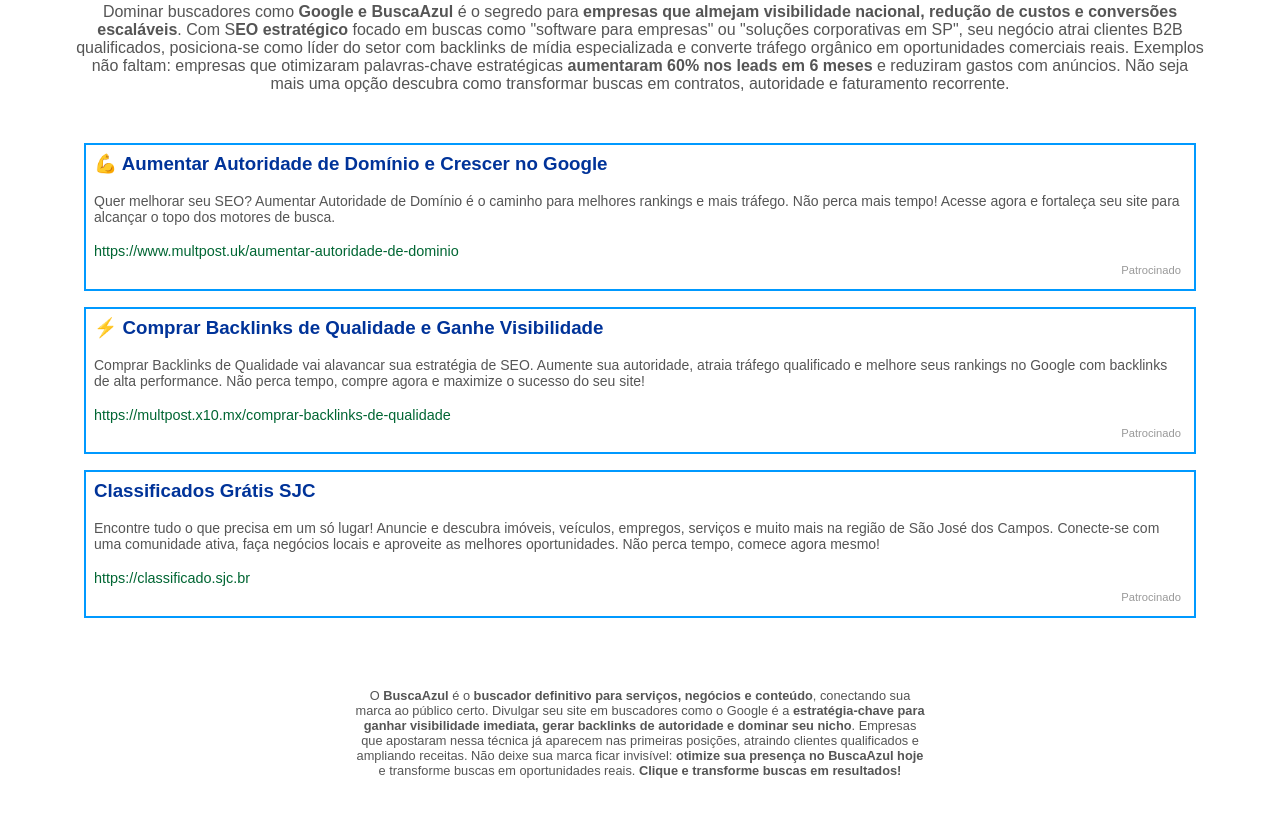
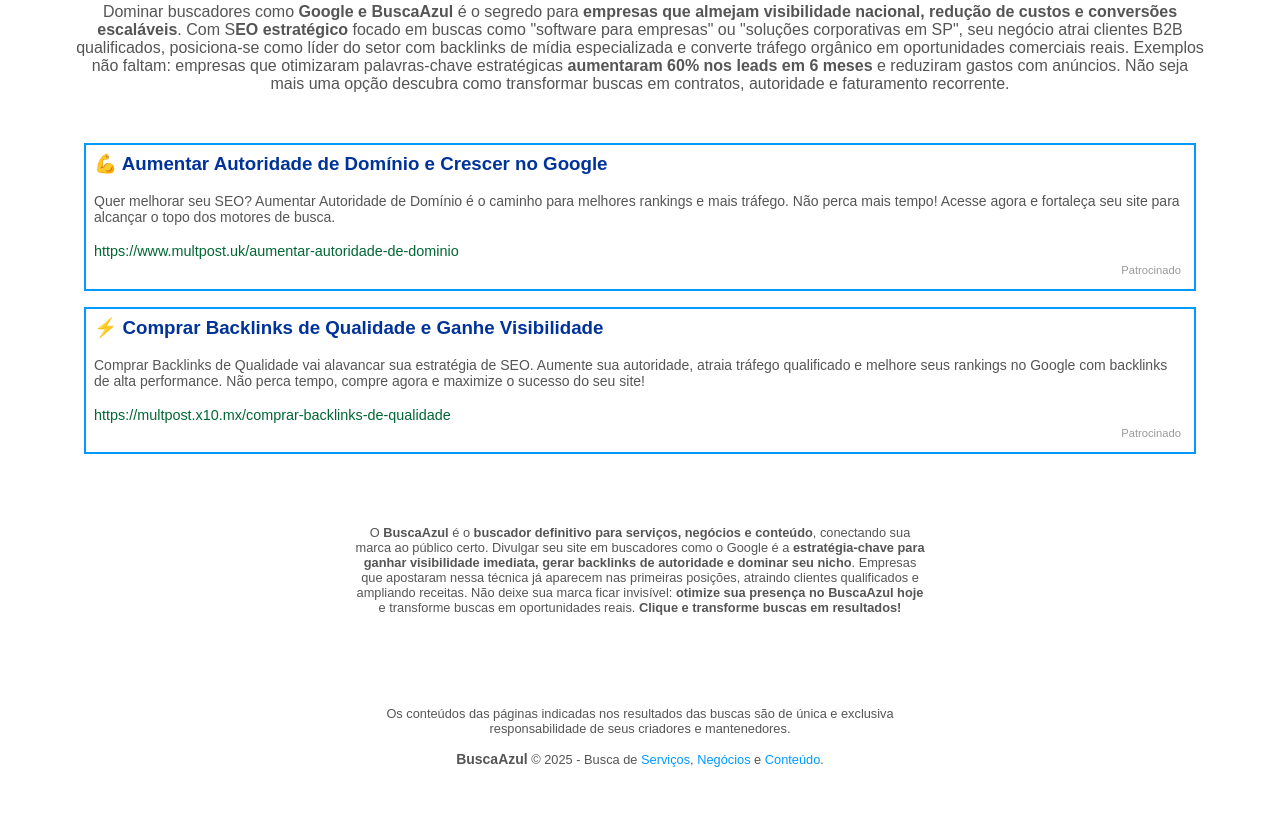
Before and after one commit to buscaazul/site, a plain HTML site: page negocio.html in a window 1280 px wide. Shown: the part 351-1169 px from the top of the page. Drawn offline with Linux system fonts and the light colour scheme.

Commit message:
Update negocio.html

```diff
--- a/negocio.html
+++ b/negocio.html
@@ -140,9 +140,9 @@
                 </div>
 
                 <div class="anuncio">
-                    <p><b><h3><a href="https://multpost.x10.mx/comprar-backlinks-de-qualidade/" class="anuncioTitleLink">⚡️ Comprar Backlinks de Qualidade e Ganhe Visibilidade</a></h3></b></p><br>
+                    <p><b><h3><a href="https://backlinksdequalidade.x10.mx/comprar-backlinks/" class="anuncioTitleLink">⚡️ Comprar Backlinks de Qualidade e Ganhe Visibilidade</a></h3></b></p><br>
                     <p><span style="font-size: 14px;">Comprar Backlinks de Qualidade vai alavancar sua estratégia de SEO. Aumente sua autoridade, atraia tráfego qualificado e melhore seus rankings no Google com backlinks de alta performance. Não perca tempo, compre agora e maximize o sucesso do seu site!</p></span><br>
-                    <p><a href="https://multpost.x10.mx/comprar-backlinks-de-qualidade/" class="anuncioLink">https://multpost.x10.mx/comprar-backlinks-de-qualidade</a></p>
+                    <p><a href="https://backlinksdequalidade.x10.mx/comprar-backlinks/" class="anuncioLink">https://multpost.x10.mx/comprar-backlinks-de-qualidade</a></p>
                     <div class="anuncioBts">
                         <p class="anuncioBtsRight">
                             <a href="/" target="_blank" class="anuncioDivulgaFacil">Patrocinado</a>
@@ -150,16 +150,6 @@
                     </div>
                 </div>
 
-                <div class="anuncio">
-                    <p><b><h3><a href="https://classificado.sjc.br/" class="anuncioTitleLink">Classificados Grátis SJC</a></h3></b></p><br>
-                    <p><span style="font-size: 14px;">Encontre tudo o que precisa em um só lugar! Anuncie e descubra imóveis, veículos, empregos, serviços e muito mais na região de São José dos Campos. Conecte-se com uma comunidade ativa, faça negócios locais e aproveite as melhores oportunidades. Não perca tempo, comece agora mesmo!</p></span><br>
-                    <p><a href="https://classificado.sjc.br/" class="anuncioLink">https://classificado.sjc.br</a></p>
-                    <div class="anuncioBts">
-                        <p class="anuncioBtsRight">
-                            <a href="/" target="_blank" class="anuncioDivulgaFacil">Patrocinado</a>
-                        </p>
-                    </div>
-                </div>
             </div>
 
 
```
